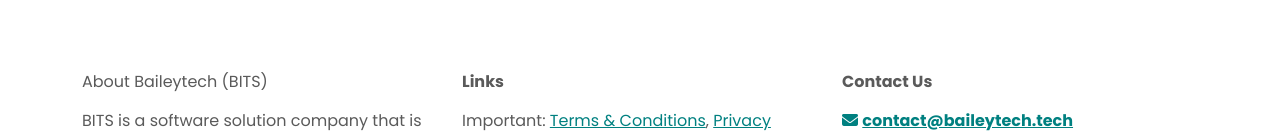
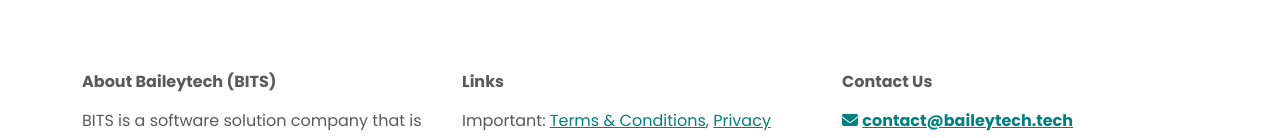
Before and after one commit to chris-mastic/baileytech, a website: page app/templates/index.html in a window 1280 px wide. Shown: the part 5717-5855 px from the top of the page. Drawn offline with nearby package versions, Linux system fonts and the light colour scheme; files that its build step writes are made by us from their sources; files whose address does not match are found by name.

Commit message:
Fix strong tag spelling

```diff
--- a/app/templates/index.html
+++ b/app/templates/index.html
@@ -606,7 +606,7 @@
       <div class="container">
         <div class="row">
           <div class="col-md-4 my-3">
-            <h6><stron>About Baileytech (BITS)</strong></h6>
+            <h6><strong>About Baileytech (BITS)</strong></h6>
             <p>
               BITS is a software solution company that is dedicated to providing
               exceptional services to its clients in the Mississippi Gulf Coast
```
